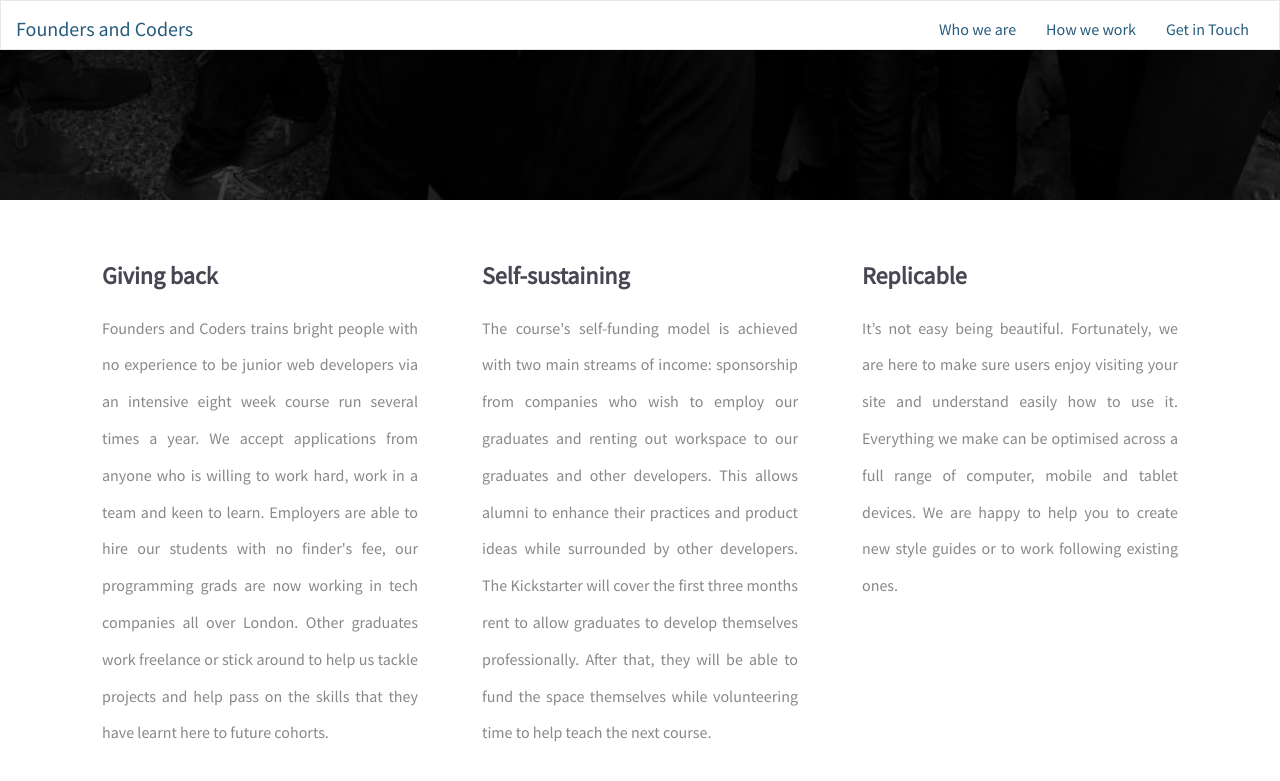
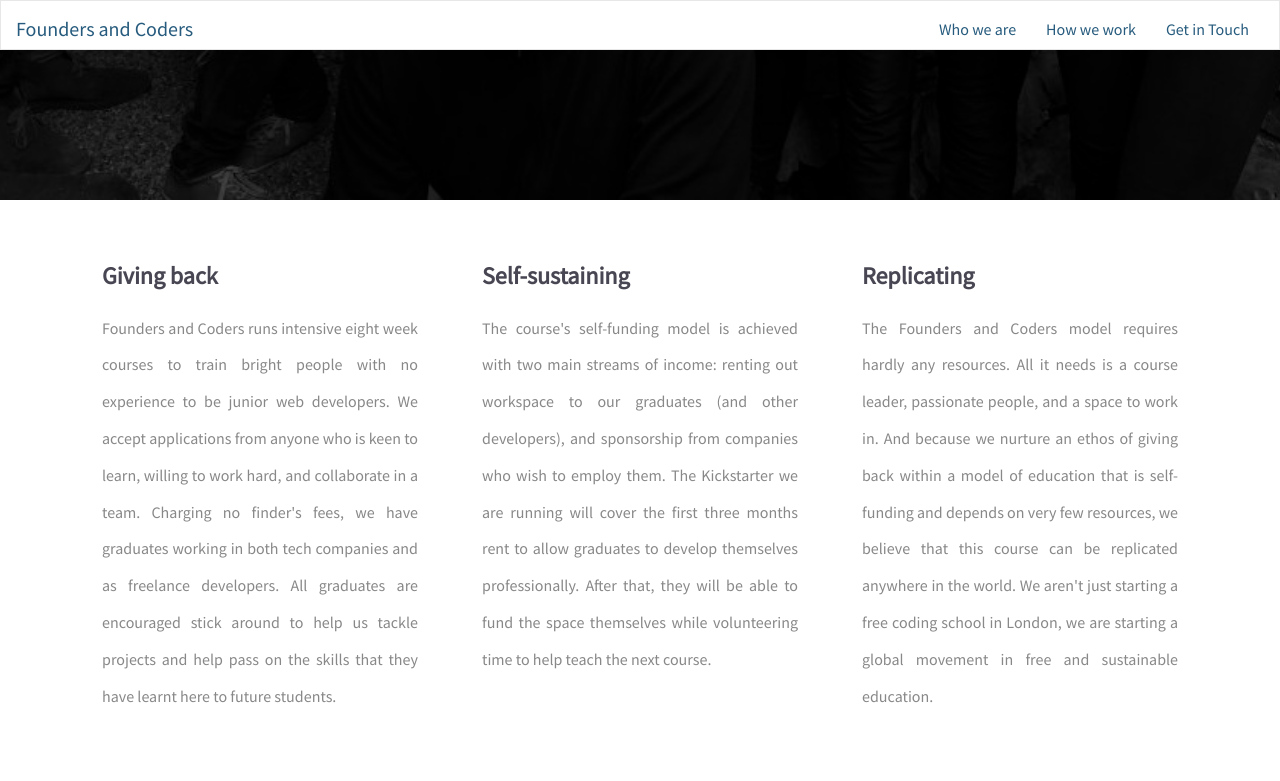
Before and after one commit to sofer/foundersandcoders, a Jekyll site: the page built from index.html, in a window 1280 px wide and 900 px high, scrolled down 925 px. Shown: the top 781 px of the window. Built offline with Jekyll 4.4.1, drawn with Linux system fonts in a browser that asks for light colours; nearby versions of some CDN libraries.

Commit message:
edited paragraphs in about us section

```diff
--- a/index.html
+++ b/index.html
@@ -81,15 +81,16 @@
 			<div class="container container-fluid">
 				<div class="col-sm-5 col-md-4 triptych" id="topThree">
 					<h4 class = "h4-givebBackToTheCommunity">Giving back</h4>
-						<p>Founders and Coders trains bright people with no experience to be junior web developers via an intensive eight week course run several times a year. We accept applications from anyone who is willing to work hard, work in a team and keen to learn. Employers are able to hire our students with no finder's fee, our programming grads are now working in tech companies all over London. Other graduates work freelance or stick around to help us tackle projects and help pass on the skills that they have learnt here to future cohorts. </p>
+						<p>Founders and Coders runs intensive eight week courses to train bright people with no experience to be junior web developers. We accept applications from anyone who is keen to learn, willing to work hard, and collaborate in a team. Charging no finder's fees, we have graduates working in both tech companies and as freelance developers. All graduates are encouraged stick around to help us tackle projects and help pass on the skills that they have learnt here to future students.</p>
 				</div>
 				<div class="col-sm-5 col-md-4 triptych" id="topOne">
 					<h4 class = "h4-givebBackToTheCommunity">Self-sustaining</h4>
-						<p>The course's self-funding model is achieved with two main streams of income: sponsorship from companies who wish to employ our graduates and renting out workspace to our graduates and other developers. This allows alumni to enhance their practices and product ideas while surrounded by other developers. The Kickstarter will cover the first three months rent to allow graduates to develop themselves professionally. After that, they will be able to fund the space themselves while volunteering time to help teach the next course.</p>
+						<p>The course's self-funding model is achieved with two main streams of income: renting out workspace to our graduates (and other developers), and sponsorship from companies who wish to employ them. The Kickstarter we are running will cover the first three months rent to allow graduates to develop themselves professionally. After that, they will be able to fund the space themselves while volunteering time to help teach the next course.</p>
+						<!--This allows alumni to enhance their practices and product ideas while surrounded by other developers-->
 				</div>
 				<div class="col-sm-6 col-md-4 triptych" id="topTwo">
-					<h4 class = "h4-givebBackToTheCommunity">Replicable</h4>
-						<p>It’s not easy being beautiful. Fortunately, we are here to make sure users enjoy visiting your site and understand easily how to use it. Everything we make can be optimised across a full range of computer, mobile and tablet devices. We are happy to help you to create new style guides or to work following existing ones.</p>
+					<h4 class = "h4-givebBackToTheCommunity">Replicating</h4>
+						<p>The Founders and Coders model requires hardly any resources. All it needs is a course leader, passionate people, and a space to work in. And because we nurture an ethos of giving back within a model of education that is self-funding and depends on very few resources, we believe that this course can be replicated anywhere in the world. We aren't just starting a free coding school in London, we are starting a global movement in free and sustainable education.</p>
 					<!-- This shoudl be about how good it looks. -->
 				</div>
 					<!-- This should be about how well everything works.  -->
```
